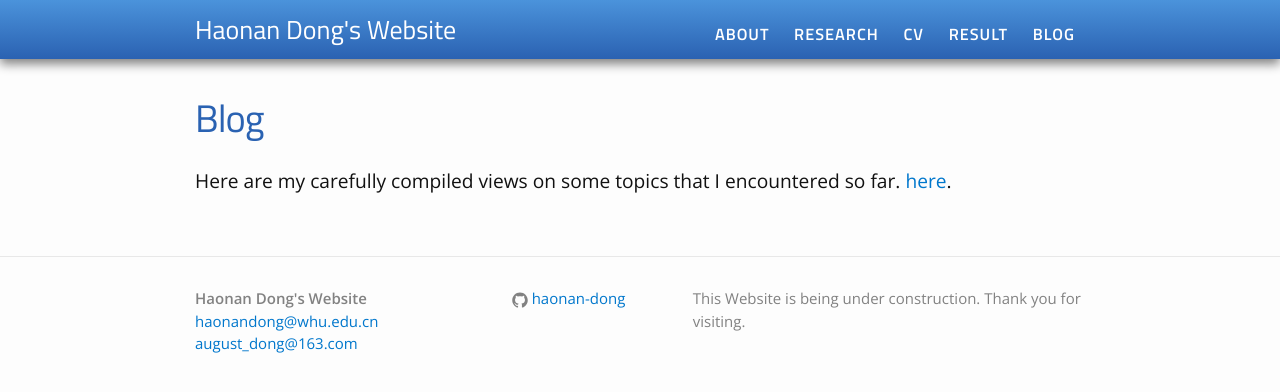
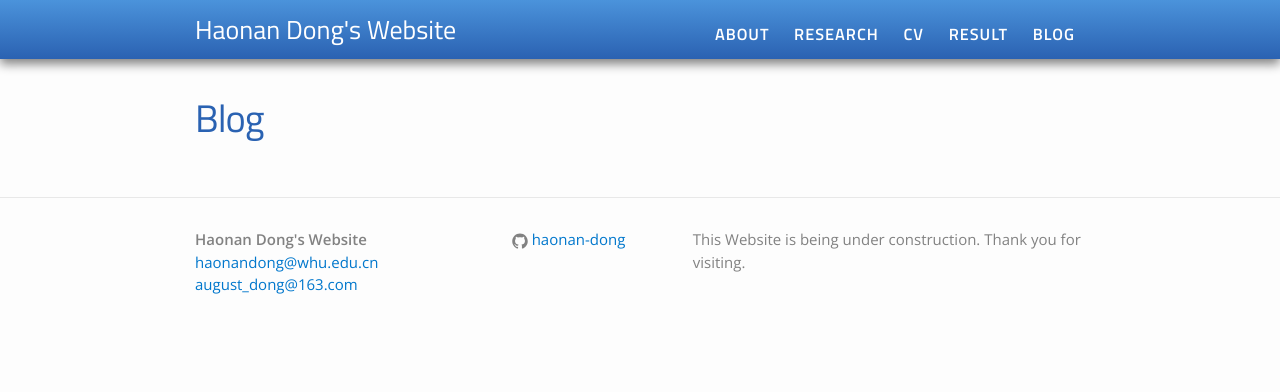
Before and after one commit to Haonan-DONG/Haonan-DONG.github.io, a Jekyll site: the page built from blog.md, in a window 1280 px wide. Shown: the top 392 px of the page. Built offline with Jekyll 4.4.1, drawn with Linux system fonts in a browser that asks for light colours.

Commit message:
edit blog

```diff
--- a/blog.md
+++ b/blog.md
@@ -3,19 +3,3 @@
 title: Blog
 permalink: /blog/
 ---
-
-Here are my carefully compiled views on some topics that I encountered so far. <a href="{{ site.baseurl }}/categories/">here</a>.
-
-<ul class="listing">
-{% for post in site.posts %}
-  {% capture y %}{{post.date | date:"%Y"}}{% endcapture %}
-  {% if year != y %}
-    {% assign year = y %}
-    <li class="listing-seperator">{{ y }}</li>
-  {% endif %}
-  <li class="listing-item">
-    <time datetime="{{ post.date | date:"%Y-%m-%d" }}">{{ post.date | date:"%Y-%m-%d" }}</time>
-    <a href="{{ site.baseurl }}{{ post.url }}" title="{{ post.title }}">{{ post.title }}</a>
-  </li>
-{% endfor %}
-</ul>
```
Also changed, not shown: categories.md (deleted, +0 -24 lines), 9 other files.
